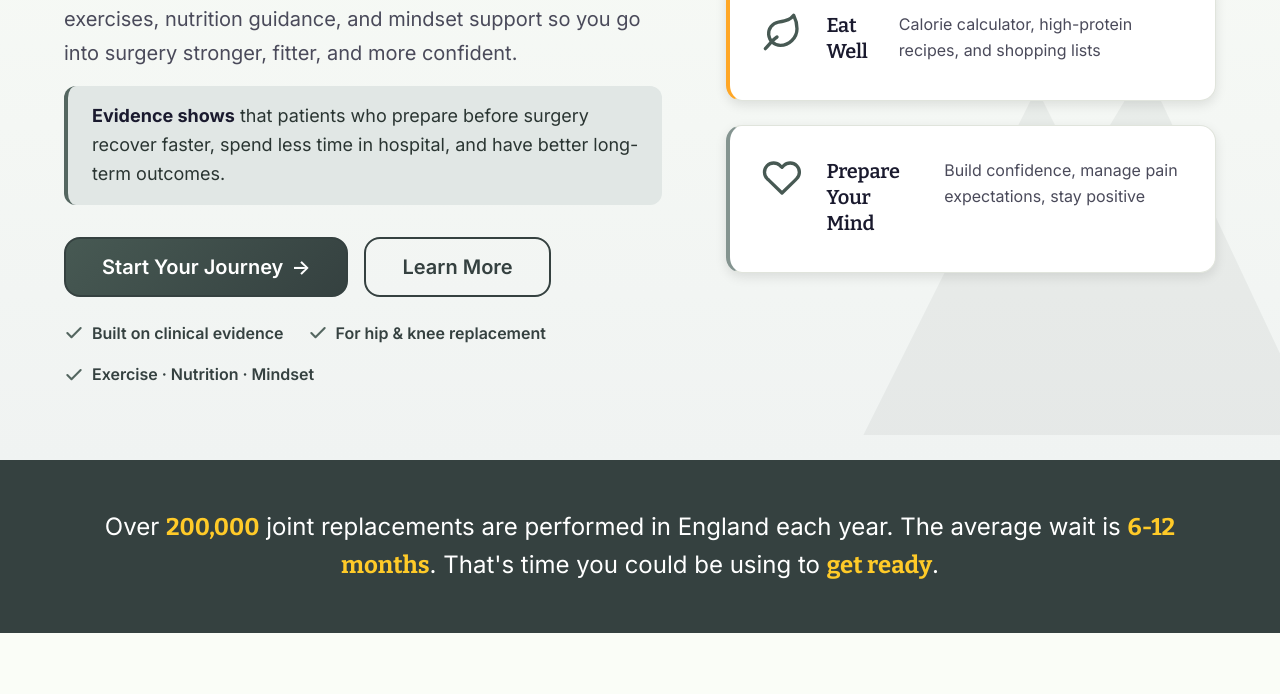
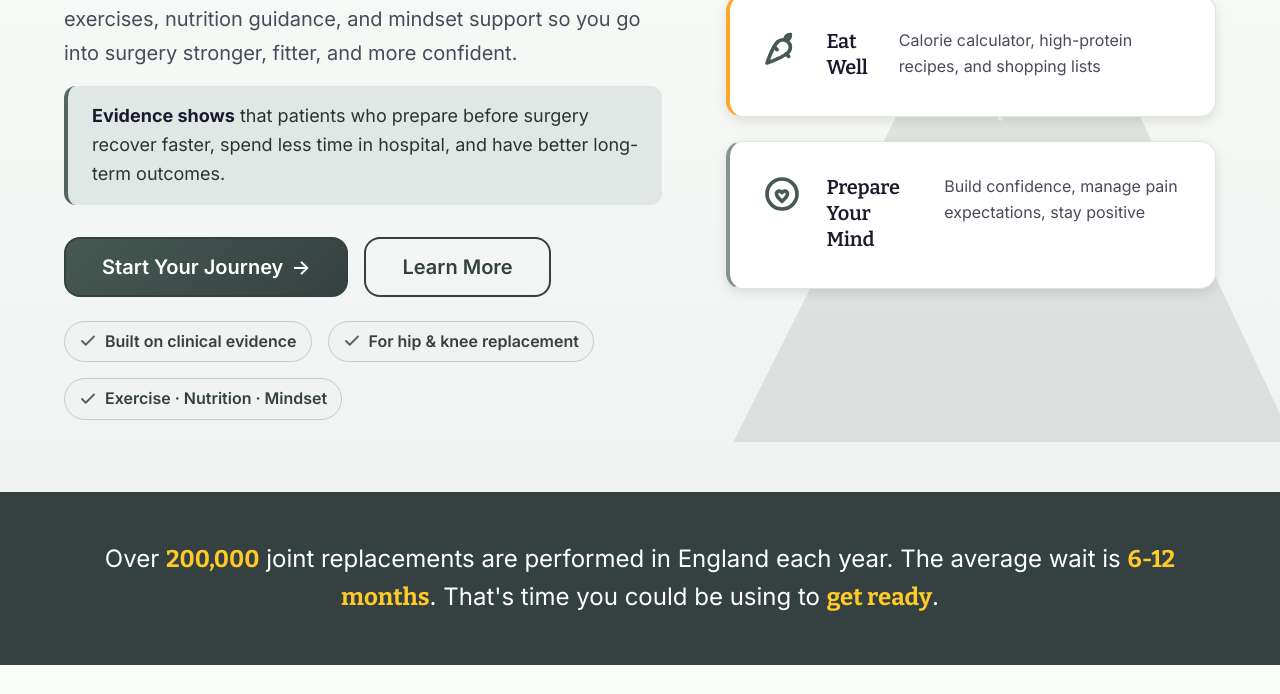
Before and after one commit to benjaminzucker/Joint-Journey, a plain HTML site: page index.html in a window 1280 px wide. Shown: the part 458-1152 px from the top of the page. Drawn offline with nearby package versions, Linux system fonts and the light colour scheme.

Commit message:
Add reusable line-icon system (bold rounded) replacing emoji across landing + app; fix hero watermark and trust chips

```diff
--- a/index.html
+++ b/index.html
@@ -11,17 +11,17 @@
   <link rel="stylesheet" href="css/styles.css">
   <link rel="stylesheet" href="css/landing.css">
   <style>
-    /* Hero polish: trust strip, pillar icons, mountain watermark, badge icons */
+    /* Hero polish: trust strip + mountain watermark (icons handled by icons.js) */
     .hero { position: relative; overflow: hidden; }
     .hero .container { position: relative; z-index: 1; }
     .hero-watermark {
       position: absolute;
-      right: -60px;
-      bottom: -40px;
-      width: 520px;
-      max-width: 55%;
-      color: var(--green-900);
-      opacity: 0.05;
+      right: -40px;
+      bottom: -30px;
+      width: 640px;
+      max-width: 60%;
+      color: var(--green-700);
+      opacity: 0.12;
       pointer-events: none;
       z-index: 0;
     }
@@ -31,26 +31,21 @@
       margin: var(--space-lg) 0 0;
       display: flex;
       flex-wrap: wrap;
-      gap: var(--space-sm) var(--space-lg);
+      gap: var(--space-sm) var(--space-md);
     }
     .hero-trust li {
       display: flex;
       align-items: center;
       gap: 8px;
+      background: var(--green-50);
+      border: 1px solid var(--green-200);
+      padding: 7px 14px;
+      border-radius: 999px;
       font-size: var(--font-size-sm);
       font-weight: 600;
       color: var(--green-800);
     }
-    .hero-trust svg { width: 20px; height: 20px; flex-shrink: 0; color: var(--green-600); }
-    .hero-card-icon {
-      display: inline-flex;
-      align-items: center;
-      justify-content: center;
-      color: var(--green-700);
-      margin-bottom: var(--space-sm);
-    }
-    .hero-card-icon svg { width: 40px; height: 40px; }
-    .badge .badge-icon { width: 16px; height: 16px; margin-right: 6px; flex-shrink: 0; }
+    .hero-trust svg { width: 18px; height: 18px; flex-shrink: 0; color: var(--green-600); }
     .badge { display: inline-flex; align-items: center; }
   </style>
 </head>
@@ -108,17 +103,17 @@
       </div>
       <div class="hero-visual">
         <div class="hero-card hero-card-1">
-          <span class="hero-card-icon"><svg viewBox="0 0 24 24" fill="none" stroke="currentColor" stroke-width="2" stroke-linecap="round" stroke-linejoin="round" aria-hidden="true"><polyline points="22 12 18 12 15 21 9 3 6 12 2 12"/></svg></span>
+          <span class="hero-card-icon jj-icon" data-jjicon="exercise"></span>
           <h4>Move &amp; Strengthen</h4>
           <p>12-week functional exercises designed for your specific joint</p>
         </div>
         <div class="hero-card hero-card-2">
-          <span class="hero-card-icon"><svg viewBox="0 0 24 24" fill="none" stroke="currentColor" stroke-width="2" stroke-linecap="round" stroke-linejoin="round" aria-hidden="true"><path d="M11 20A7 7 0 0 1 9.8 6.1C15.5 5 17 4.48 19 2c1 2 2 4.18 2 8 0 5.5-4.78 10-10 10z"/><path d="M2 22c2-2 4-5 7-7"/></svg></span>
+          <span class="hero-card-icon jj-icon" data-jjicon="nutrition"></span>
           <h4>Eat Well</h4>
           <p>Calorie calculator, high-protein recipes, and shopping lists</p>
         </div>
         <div class="hero-card hero-card-3">
-          <span class="hero-card-icon"><svg viewBox="0 0 24 24" fill="none" stroke="currentColor" stroke-width="2" stroke-linecap="round" stroke-linejoin="round" aria-hidden="true"><path d="M20.8 4.6a5.5 5.5 0 0 0-7.8 0L12 5.6l-1.1-1a5.5 5.5 0 0 0-7.8 7.8l1.1 1L12 21l7.8-7.6 1-1a5.5 5.5 0 0 0 0-7.8z"/></svg></span>
+          <span class="hero-card-icon jj-icon" data-jjicon="mindset"></span>
           <h4>Prepare Your Mind</h4>
           <p>Build confidence, manage pain expectations, stay positive</p>
         </div>
@@ -175,7 +170,7 @@
       <!-- Feature 1: Exercise -->
       <div class="feature-row">
         <div class="feature-text">
-          <span class="badge badge-green mb-md"><svg class="badge-icon" viewBox="0 0 24 24" fill="none" stroke="currentColor" stroke-width="2.5" stroke-linecap="round" stroke-linejoin="round" aria-hidden="true"><polyline points="22 12 18 12 15 21 9 3 6 12 2 12"/></svg>Exercise Programme</span>
+          <span class="badge badge-green mb-md"><span class="jj-icon" data-jjicon="exercise"></span>Exercise Programme</span>
           <h3>Functional Exercises - No Equipment Needed</h3>
           <p>Our 12-week progressive programme focuses on the movements that matter most: getting up from a chair, climbing stairs, walking confidently, and building the strength your new joint needs.</p>
           <ul class="feature-list">
@@ -218,7 +213,7 @@
       <!-- Feature 2: Nutrition -->
       <div class="feature-row feature-row-reverse">
         <div class="feature-text">
-          <span class="badge badge-green mb-md"><svg class="badge-icon" viewBox="0 0 24 24" fill="none" stroke="currentColor" stroke-width="2" stroke-linecap="round" stroke-linejoin="round" aria-hidden="true"><path d="M11 20A7 7 0 0 1 9.8 6.1C15.5 5 17 4.48 19 2c1 2 2 4.18 2 8 0 5.5-4.78 10-10 10z"/><path d="M2 22c2-2 4-5 7-7"/></svg>Nutrition</span>
+          <span class="badge badge-green mb-md"><span class="jj-icon" data-jjicon="nutrition"></span>Nutrition</span>
           <h3>Eat Well, Lose Weight If You Need To</h3>
           <p>Being a healthy weight makes surgery safer and recovery easier. We'll calculate exactly what you need, give you tasty recipes, and even build your shopping list.</p>
           <ul class="feature-list">
@@ -259,7 +254,7 @@
       <!-- Feature 3: Mindset -->
       <div class="feature-row">
         <div class="feature-text">
-          <span class="badge badge-green mb-md"><svg class="badge-icon" viewBox="0 0 24 24" fill="none" stroke="currentColor" stroke-width="2" stroke-linecap="round" stroke-linejoin="round" aria-hidden="true"><path d="M20.8 4.6a5.5 5.5 0 0 0-7.8 0L12 5.6l-1.1-1a5.5 5.5 0 0 0-7.8 7.8l1.1 1L12 21l7.8-7.6 1-1a5.5 5.5 0 0 0 0-7.8z"/></svg>Your Mindset</span>
+          <span class="badge badge-green mb-md"><span class="jj-icon" data-jjicon="mindset"></span>Your Mindset</span>
           <h3>A Positive Outlook Is Your Greatest Asset</h3>
           <p>Research consistently shows that patients who go into surgery feeling positive, prepared, and in control have the best outcomes. We'll help you build that confidence.</p>
           <ul class="feature-list">
@@ -298,7 +293,7 @@
       <!-- Feature 4: Getting Ready -->
       <div class="feature-row feature-row-reverse">
         <div class="feature-text">
-          <span class="badge badge-green mb-md"><svg class="badge-icon" viewBox="0 0 24 24" fill="none" stroke="currentColor" stroke-width="2" stroke-linecap="round" stroke-linejoin="round" aria-hidden="true"><rect x="3" y="7" width="18" height="13" rx="2"/><path d="M9 7V5a2 2 0 0 1 2-2h2a2 2 0 0 1 2 2v2"/><line x1="12" y1="11" x2="12" y2="16"/><line x1="9.5" y1="13.5" x2="14.5" y2="13.5"/></svg>Getting Ready</span>
+          <span class="badge badge-green mb-md"><span class="jj-icon" data-jjicon="getting-ready"></span>Getting Ready</span>
           <h3>Practical Preparation for Surgery Day</h3>
           <p>Know exactly what to expect, what to pack, how to prepare your home, and what questions to ask your surgeon.</p>
           <ul class="feature-list">
@@ -403,5 +398,6 @@
     </div>
   </footer>
 
+  <script src="js/icons.js"></script>
 </body>
 </html>
--- /dev/null
+++ b/js/icons.js
@@ -0,0 +1,79 @@
+/* ============================================
+   JOINT JOURNEY - Icon system
+   Single source of truth for all UI icons.
+   Bold, rounded line icons drawn as inline SVG.
+   Usage: <span class="jj-icon" data-jjicon="exercise"></span>
+   Size is controlled by the parent's font-size (icon = 1em).
+   ============================================ */
+(function () {
+  // Inner SVG markup for each icon (24x24 viewBox, currentColor stroke)
+  var ICONS = {
+    // Core pillars
+    'exercise':      '<circle cx="13" cy="4" r="1.7"/><path d="M4 17l5 1 .75 -1.5"/><path d="M15 21v-4l-4 -3 1 -6"/><path d="M7 12v-3l5 -1 3 3 3 1"/>', // running figure
+    'nutrition':     '<path d="M3 21s9.8 -3.5 12.7 -6.3a4.5 4.5 0 0 0 0 -6.35 4.48 4.48 0 0 0 -6.35 0C6.5 11.2 3 21 3 21z"/><path d="M9 13l-1.5 -1.5"/><path d="M16 17l-1.5 -1.5"/><path d="M14 7c0 -2 1 -3 3 -3"/><path d="M14 7c2 0 3 -1 3 -3"/>', // carrot
+    'mindset':       '<circle cx="12" cy="12" r="9"/><path d="M12 16.4c-1.95 -1.7 -3.3 -2.85 -3.3 -4.4a1.75 1.75 0 0 1 3.3 -0.85 1.75 1.75 0 0 1 3.3 0.85c0 1.55 -1.35 2.7 -3.3 4.4z"/>', // head with heart inside
+
+    // App sections
+    'getting-ready': '<rect x="3" y="7" width="18" height="13" rx="2"/><path d="M8 7V5a2 2 0 0 1 2 -2h4a2 2 0 0 1 2 2v2"/><path d="M3 13h18"/><path d="M10 13v2"/><path d="M14 13v2"/>', // suitcase / hospital bag
+    'how-to-use':    '<path d="M12 7v14"/><path d="M3 18a1 1 0 0 1 -1 -1V4a1 1 0 0 1 1 -1h5a3 3 0 0 1 3 3v14a2.5 2.5 0 0 0 -2.5 -2.5H3z"/><path d="M21 18a1 1 0 0 0 1 -1V4a1 1 0 0 0 -1 -1h-5a3 3 0 0 0 -3 3v14a2.5 2.5 0 0 1 2.5 -2.5H21z"/>', // open book
+    'joint-score':   '<path d="M12 13l3.5 -3.5"/><path d="M4 18a8 8 0 1 1 16 0"/><circle cx="12" cy="18" r="1.3"/>', // gauge / dial
+    'about':         '<circle cx="12" cy="12" r="9"/><line x1="12" y1="11" x2="12" y2="16"/><line x1="12" y1="8" x2="12.01" y2="8"/>', // info circle
+    'account':       '<path d="M20 21v-2a4 4 0 0 0 -4 -4H8a4 4 0 0 0 -4 4v2"/><circle cx="12" cy="7" r="4"/>', // person
+    'dashboard':     '<path d="M3 9l9 -7 9 7v11a2 2 0 0 1 -2 2H5a2 2 0 0 1 -2 -2z"/><polyline points="9 22 9 12 15 12 15 22"/>', // home
+    'logout':        '<path d="M9 21H5a2 2 0 0 1 -2 -2V5a2 2 0 0 1 2 -2h4"/><polyline points="16 17 21 12 16 7"/><line x1="21" y1="12" x2="9" y2="12"/>', // logout
+
+    // Getting Ready sub-cards
+    'bag':           '<rect x="3" y="7" width="18" height="13" rx="2"/><path d="M8 7V5a2 2 0 0 1 2 -2h4a2 2 0 0 1 2 2v2"/><path d="M3 13h18"/><path d="M10 13v2"/><path d="M14 13v2"/>', // hospital bag (alias of suitcase)
+    'home':          '<path d="M3 9l9 -7 9 7v11a2 2 0 0 1 -2 2H5a2 2 0 0 1 -2 -2z"/><polyline points="9 22 9 12 15 12 15 22"/>', // house
+    'warning':       '<path d="M10.3 3.9 1.8 18a2 2 0 0 0 1.7 3h16.9a2 2 0 0 0 1.7 -3L13.7 3.9a2 2 0 0 0 -3.4 0z"/><line x1="12" y1="9" x2="12" y2="13"/><line x1="12" y1="17" x2="12.01" y2="17"/>', // warning triangle
+    'knee':          '<path d="M17.6 9.3a2.6 2.6 0 1 1 1.9 -4.5 2.6 2.6 0 1 1 -3.7 3.4l-7 7a2.6 2.6 0 1 1 -5 1.4 2.6 2.6 0 1 1 1.4 -5z"/>', // bone (knee/joint)
+    'question':      '<circle cx="12" cy="12" r="9"/><path d="M9.2 9.2a3 3 0 0 1 4.6 2.5c0 1.4 -1.4 1.9 -2 2.5"/><line x1="11.8" y1="17" x2="11.81" y2="17"/>', // question in circle
+    'clipboard':     '<rect x="9" y="3" width="6" height="4" rx="1"/><path d="M16 4h2a2 2 0 0 1 2 2v13a2 2 0 0 1 -2 2H6a2 2 0 0 1 -2 -2V6a2 2 0 0 1 2 -2h2"/><line x1="8" y1="11" x2="16" y2="11"/><line x1="8" y1="15" x2="13" y2="15"/>' // clipboard list
+  };
+
+  function svg(inner) {
+    return '<svg viewBox="0 0 24 24" width="1em" height="1em" fill="none" stroke="currentColor" ' +
+      'stroke-width="2.2" stroke-linecap="round" stroke-linejoin="round" aria-hidden="true" focusable="false">' +
+      inner + '</svg>';
+  }
+
+  function hydrate(root) {
+    (root || document).querySelectorAll('[data-jjicon]').forEach(function (el) {
+      if (el.dataset.jjiconDone) return;
+      var name = el.getAttribute('data-jjicon');
+      if (ICONS[name]) {
+        el.innerHTML = svg(ICONS[name]);
+        el.dataset.jjiconDone = '1';
+      }
+    });
+  }
+
+  // Inject the shared icon styling once
+  function injectStyles() {
+    if (document.getElementById('jj-icon-styles')) return;
+    var css =
+      '.jj-icon{display:inline-flex;align-items:center;justify-content:center;line-height:0;vertical-align:-0.12em;color:var(--green-700)}' +
+      '.jj-icon svg{width:1em;height:1em;display:block}' +
+      '.nav-icon.jj-icon{color:var(--green-600);font-size:22px}' +
+      '.nav-item:hover .nav-icon.jj-icon,.nav-item.active .nav-icon.jj-icon{color:currentColor}' +
+      '.page-title .jj-icon{margin-right:.35em;font-size:.95em}' +
+      '.badge .jj-icon{margin-right:.4em;font-size:1.05em}' +
+      '.hero-card-icon.jj-icon{font-size:40px;margin-bottom:var(--space-sm)}' +
+      '.icon-emoji.jj-icon{font-size:28px}' +
+      '.icon-emoji-lg.jj-icon{font-size:44px}';
+    var style = document.createElement('style');
+    style.id = 'jj-icon-styles';
+    style.textContent = css;
+    document.head.appendChild(style);
+  }
+
+  injectStyles();
+  if (document.readyState !== 'loading') {
+    hydrate();
+  } else {
+    document.addEventListener('DOMContentLoaded', function () { hydrate(); });
+  }
+
+  // Expose for dynamically-rendered content
+  window.JJIcons = { icons: ICONS, svg: svg, hydrate: hydrate };
+})();
```
Also changed, not shown: app.html (+31 -30 lines).
